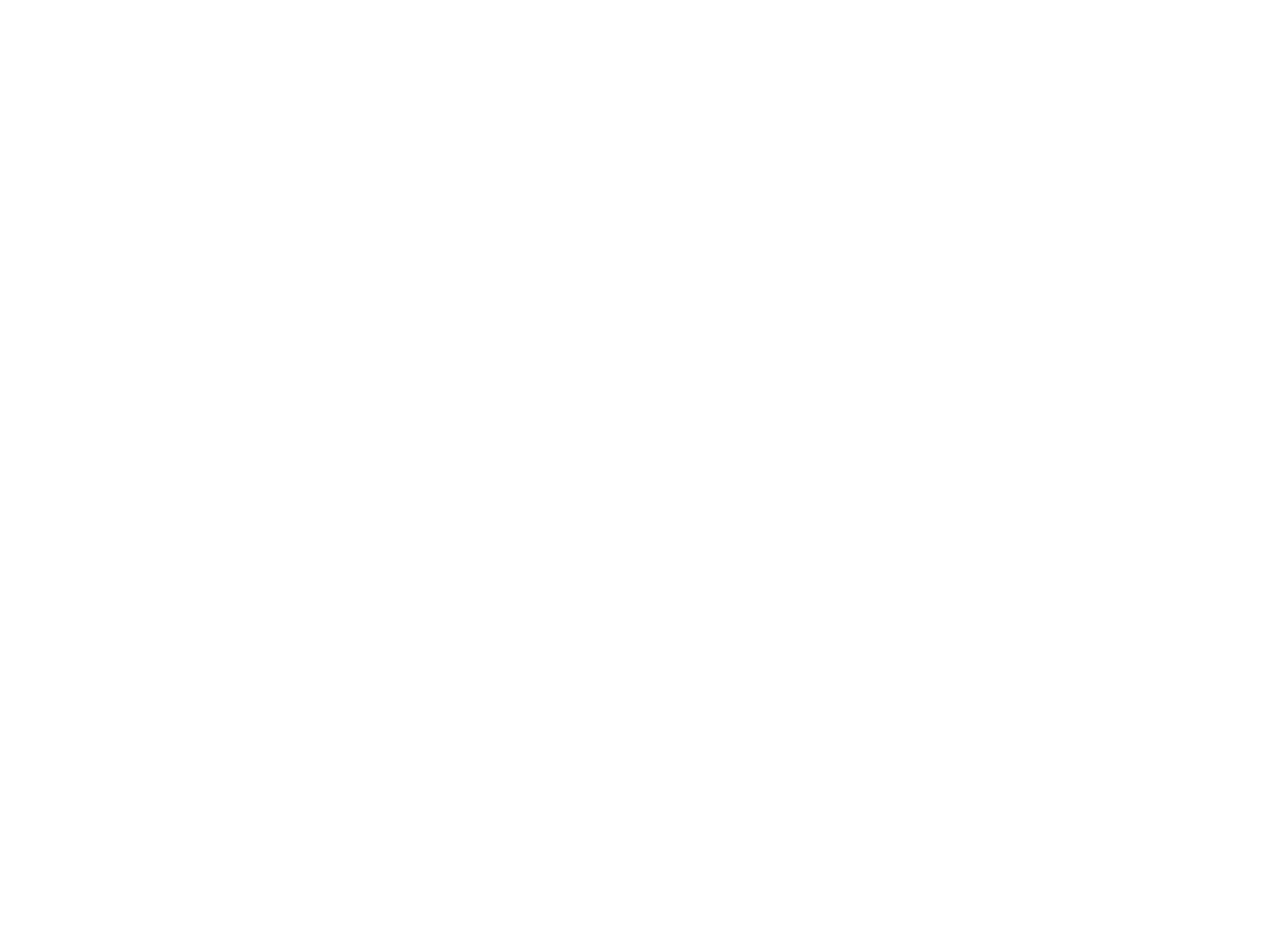
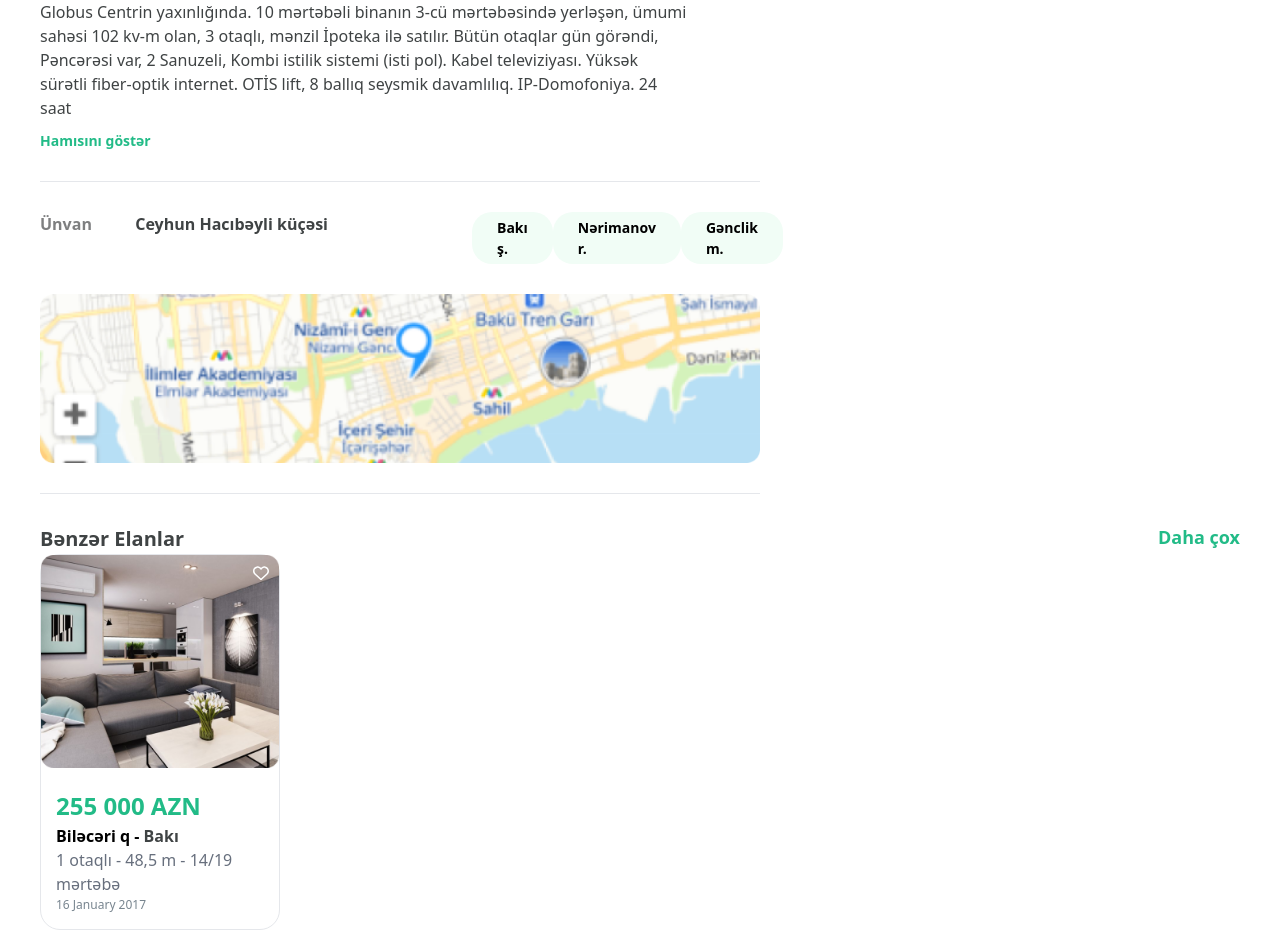
Before and after one commit to taliieva/menzil-app, a React (Create React App) app: page / in a window 1280 px wide. Shown: the part 1062-2012 px from the top of the page. Before the commit the page ends 1048 px from the top, so only its background shows below. Built offline with nearby package versions, Linux system fonts and the light colour scheme.

Commit message:
cardpage

```diff
--- a/src/CardPage/page.tsx
+++ b/src/CardPage/page.tsx
@@ -1,3 +1,5 @@
+import { FontAwesomeIcon } from "@fortawesome/react-fontawesome";
+import { faHeart } from "@fortawesome/free-regular-svg-icons";
 import React from "react";
 
 const CardPage = () => {
@@ -120,11 +122,73 @@
         </div>
         <div className="flex flex-row justify-between w-[60%]">
           <p className="text-textGrayColor">Sahə</p>
-          <p>107m<sup>2</sup></p>
+          <p>
+            107m<sup>2</sup>
+          </p>
         </div>
         <div className="flex flex-row justify-between w-[60%]">
           <p className="text-textGrayColor">Bina mərtəbə sayı</p>
           <p className="text-boldGray">17</p>
+        </div>
+      </div>
+
+      <div className="flex flex-col w-[60%] py-[30px] border-b-[1px] gap-[10px]">
+        <p className="text-boldGray text-[16px] w-[90%]">
+          Yasamal Rayonu, Nizami metrosu, Murtuza Muxtarov Küçəsi (Məhəmməd
+          Naxçivani) Globus Centrin yaxınlığında. 10 mərtəbəli binanın 3-cü
+          mərtəbəsində yerləşən, ümumi sahəsi 102 kv-m olan, 3 otaqlı, mənzil
+          İpoteka ilə satılır. Bütün otaqlar gün görəndi, Pəncərəsi var, 2
+          Sanuzeli, Kombi istilik sistemi (isti pol). Kabel televiziyası. Yüksək
+          sürətli fiber-optik internet. OTİS lift, 8 ballıq seysmik davamlılıq.
+          IP-Domofoniya. 24 saat
+        </p>
+        <p className="text-customGreen text-[14px] font-semibold">
+          Hamısını göstər
+        </p>
+      </div>
+
+      <div className="flex flex-col w-[60%] py-[30px] gap-[30px] border-b-[1px]">
+        <div className="flex flex-row justify-between">
+          <div className="flex flex-row justify-between w-[40%]">
+            <p className="text-textGrayColor text-[16px] font-semibold">
+              Ünvan
+            </p>
+            <p className="text-boldGray text-[16px] font-semibold">
+              Ceyhun Hacıbəyli küçəsi
+            </p>
+          </div>
+          <div className="flex flex-row justify-between w-[40%] font-semibold text-[14px]">
+            <p className="px-[25px] py-[5px] bg-bgColor rounded-[20px]">
+              Bakı ş.
+            </p>
+            <p className="px-[25px] py-[5px] bg-bgColor rounded-[20px]">
+              Nərimanov r.
+            </p>
+            <p className="px-[25px] py-[5px] bg-bgColor rounded-[20px]">
+              Gənclik m.
+            </p>
+          </div>
+        </div>
+        <img src="/assets/map.png" alt="map" />
+      </div>
+
+      <div className="py-[30px] flex flex-col w-full">
+        <div className="flex flex-row justify-between">
+          <p className="text-boldGray text-[20px] font-bold">Bənzər Elanlar</p>
+          <p className="text-customGreen font-semibold text-[18px]">Daha çox</p>
+        </div>
+        <div className="relative border-[1px] rounded-[20px] w-[20%] hover:bg-imageBgColor">
+          <img src="/assets/elan1.png" alt="" className="mb-[20px]"/>
+          <FontAwesomeIcon
+            icon={faHeart}
+            className="absolute top-[10px] right-[10px] text-white "
+          />
+          <div className="flex flex-col p-[15px] pt-0">
+            <p className="text-customGreen text-[24px] font-bold">255 000 AZN</p>
+            <p className="text-[16px] font-bold">Biləcəri q - <span className="text-boldGray">Bakı</span></p>
+            <p className="text-textColor text-[16px]">1 otaqlı - 48,5 m - 14/19 mərtəbə</p>
+            <p className="text-dateColor text-[12px]">16 January 2017</p>
+          </div>
         </div>
       </div>
     </div>
--- a/tailwind.config.js
+++ b/tailwind.config.js
@@ -12,7 +12,9 @@
         bgColor: 'rgba(241, 253, 246, 1)',
         textColor: 'rgba(103, 111, 125, 1)',
         hoverGreen: 'rgba(1, 132, 87, 1)',
-        textGrayColor: 'rgba(126, 127, 128, 1)'
+        textGrayColor: 'rgba(126, 127, 128, 1)',
+        dateColor: 'rgba(120, 133, 143, 1)',
+        imageBgColor: 'rgba(237, 247, 241, 1)'
       },
     },
   },
```
Also changed, not shown: public/assets/elan1.png (added), public/assets/map.png (added), src/components/InfoAnnoucement.tsx (added).
